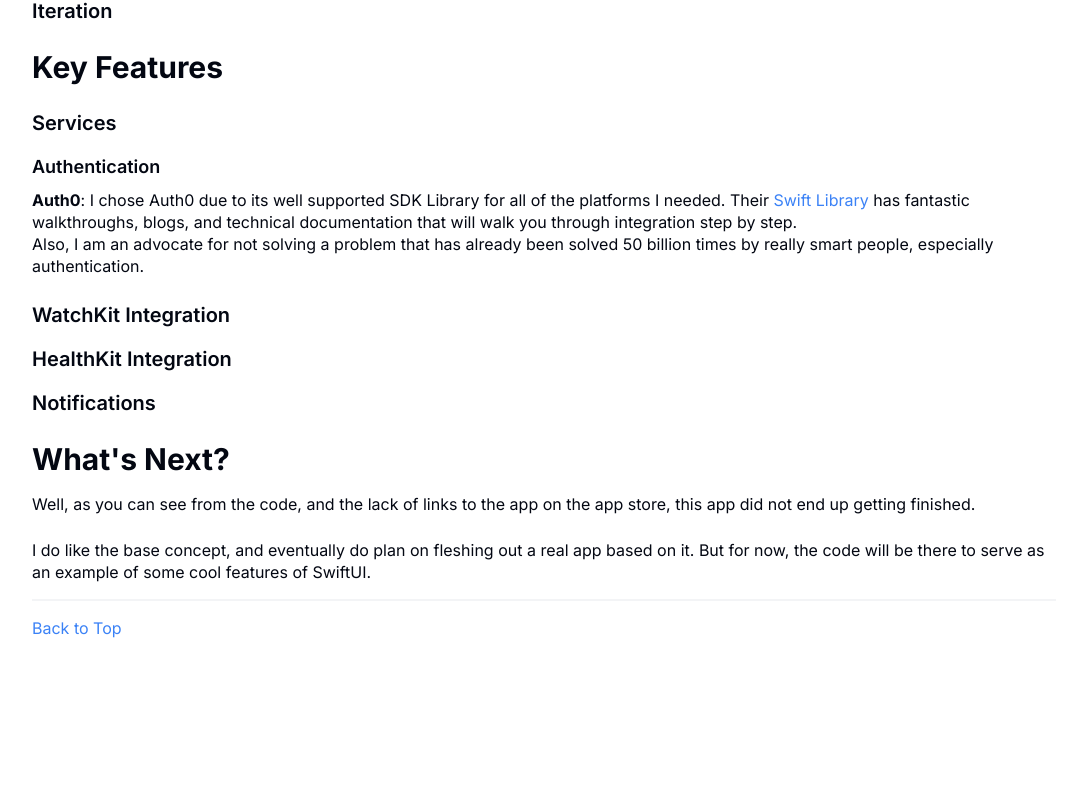
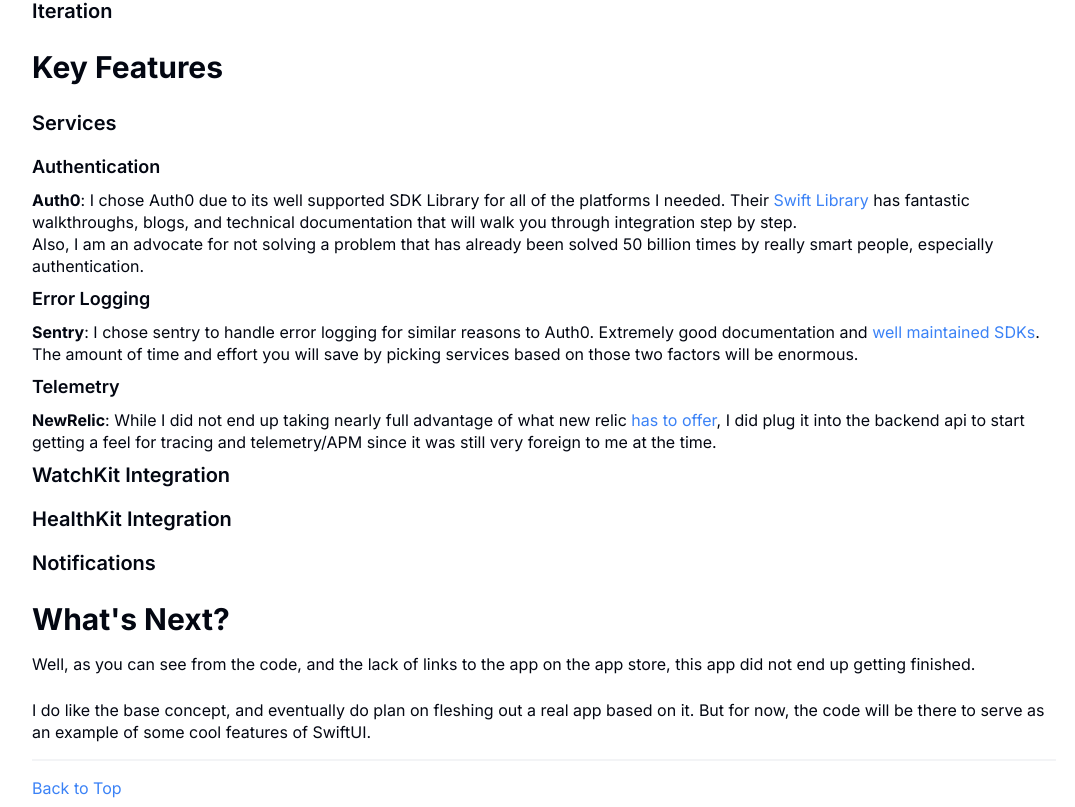
Before and after one commit to jacobmaizel/personal-site, a Next.js app: page /projects/fitness-competition in a window 1280 px wide. Shown: the part 2818-3625 px from the top of the page, without its empty margins (96-1171 px from the left). Before the commit the page ends 3465 px from the top, so only its background shows below. Built offline with nearby package versions, Linux system fonts and the light colour scheme; what public would draw is missing.

Commit message:
Update page.mdx

```diff
--- a/src/app/projects/fitness-competition/page.mdx
+++ b/src/app/projects/fitness-competition/page.mdx
@@ -120,7 +120,12 @@
 **Auth0**: I chose Auth0 due to its well supported SDK Library for all of the platforms I needed. Their [Swift Library](https://auth0.com/docs/libraries/auth0-swift) has fantastic walkthroughs, blogs, and technical documentation that will walk you through integration step by step.\
 Also, I am an advocate for not solving a problem that has already been solved 50 billion times by really smart people, especially authentication.
 
-####
+#### Error Logging
+**Sentry**: I chose sentry to handle error logging for similar reasons to Auth0. Extremely good documentation and [well maintained SDKs](https://github.com/getsentry/sentry-cocoa). The amount of time and effort you will save by picking services based on those two factors will be enormous.
+
+#### Telemetry
+**NewRelic**: While I did not end up taking nearly full advantage of what new relic [has to offer](https://docs.newrelic.com/docs/new-relic-solutions/tutorial-landing-page/), I did plug it into the backend api to start getting a feel for tracing and telemetry/APM since it was still very foreign to me at the time.
+
 
 ### WatchKit Integration
 
```
